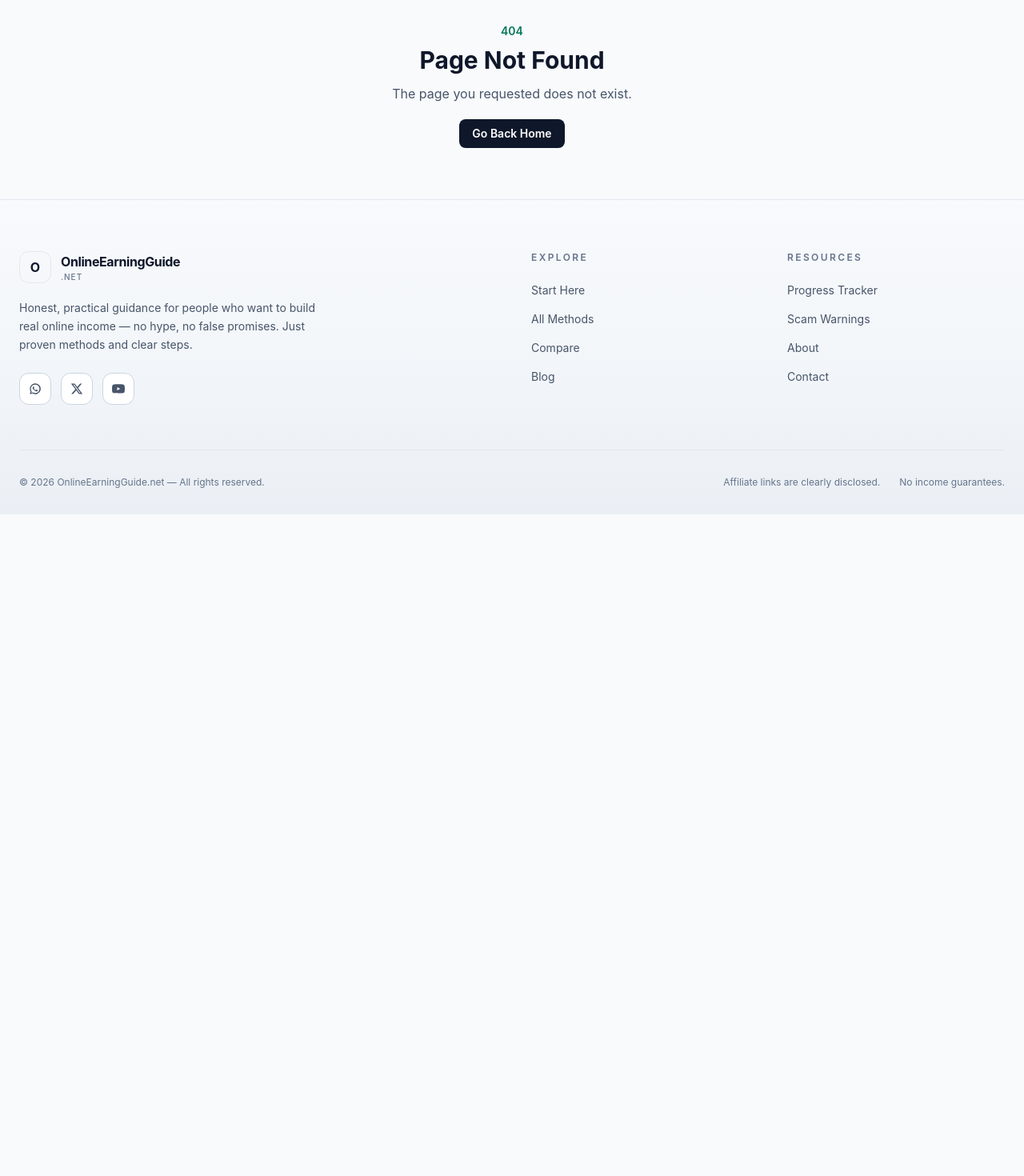
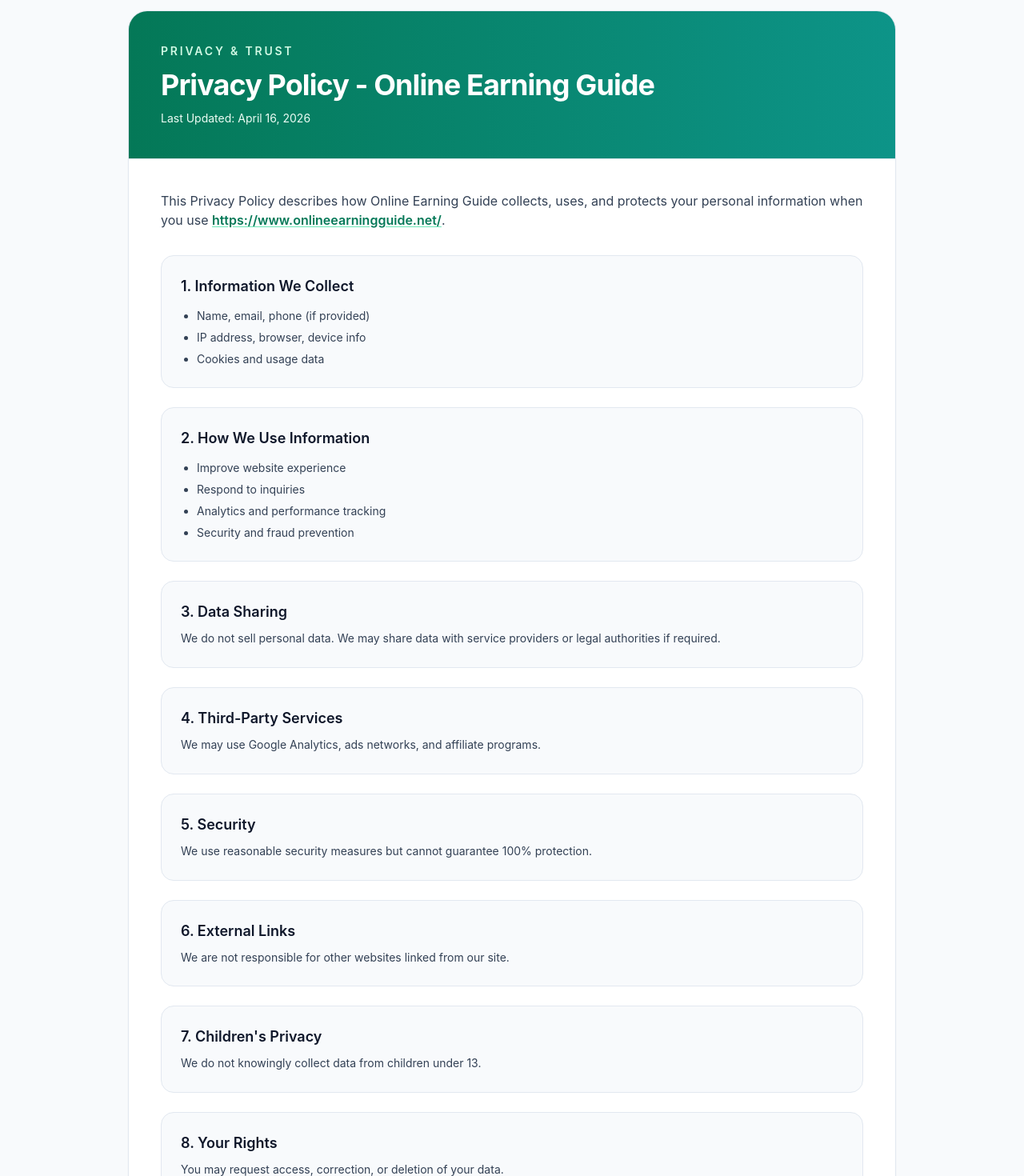
Before and after one commit to abdullah2310ishaq/dummy_site, a React (Vite) app in the folder tailwind-app/: page /privacy-policy in a window 1280 px wide. Shown: the part 100-1570 px from the top of the page at 80% size. Before the commit the page ends 800 px from the top, so only its background shows below. Built offline with nearby package versions, Linux system fonts and the light colour scheme.

Commit message:
Add Privacy Policy page and link in SiteFooter for improved navigation

```diff
--- a/tailwind-app/src/App.jsx
+++ b/tailwind-app/src/App.jsx
@@ -9,6 +9,7 @@ import HomePage from './pages/HomePage'
 import NotFoundPage from './pages/NotFoundPage'
 import PostDetailPage from './pages/PostDetailPage'
 import ProgressPage from './pages/ProgressPage'
+import PrivacyPolicyPage from './pages/PrivacyPolicyPage'
 import ScamWarningsPage from './pages/ScamWarningsPage'
 import StartHerePage from './pages/StartHerePage'
 import ComparePage from './pages/ComparePage'
@@ -28,6 +29,7 @@ function App() {
         <Route path="/scam-warnings" element={<ScamWarningsPage />} />
         <Route path="/about" element={<AboutPage />} />
         <Route path="/contact" element={<ContactPage />} />
+        <Route path="/privacy-policy" element={<PrivacyPolicyPage />} />
         <Route path="/home" element={<Navigate to="/" replace />} />
         <Route path="*" element={<NotFoundPage />} />
       </Route>
--- a/tailwind-app/src/components/layout/SiteFooter.jsx
+++ b/tailwind-app/src/components/layout/SiteFooter.jsx
@@ -17,6 +17,7 @@ const footerLinks = [
       { label: 'Scam Warnings', to: '/scam-warnings' },
       { label: 'About', to: '/about' },
       { label: 'Contact', to: '/contact' },
+      { label: 'Privacy Policy', to: '/privacy-policy' },
     ],
   },
 ]
@@ -97,7 +98,10 @@ export default function SiteFooter() {
           <p className="text-xs text-slate-500">
             &copy; {new Date().getFullYear()} OnlineEarningGuide.net — All rights reserved.
           </p>
-          <div className="flex gap-6">
+          <div className="flex flex-wrap items-center justify-center gap-6">
+            <Link to="/privacy-policy" className="text-xs text-slate-500 transition-colors hover:text-slate-700">
+              Privacy Policy
+            </Link>
             <span className="text-xs text-slate-500">Affiliate links are clearly disclosed.</span>
             <span className="text-xs text-slate-500">No income guarantees.</span>
           </div>
--- /dev/null
+++ b/tailwind-app/src/pages/PrivacyPolicyPage.jsx
@@ -0,0 +1,94 @@
+const policySections = [
+  {
+    title: '1. Information We Collect',
+    points: ['Name, email, phone (if provided)', 'IP address, browser, device info', 'Cookies and usage data'],
+  },
+  {
+    title: '2. How We Use Information',
+    points: [
+      'Improve website experience',
+      'Respond to inquiries',
+      'Analytics and performance tracking',
+      'Security and fraud prevention',
+    ],
+  },
+  {
+    title: '3. Data Sharing',
+    description:
+      'We do not sell personal data. We may share data with service providers or legal authorities if required.',
+  },
+  {
+    title: '4. Third-Party Services',
+    description: 'We may use Google Analytics, ads networks, and affiliate programs.',
+  },
+  {
+    title: '5. Security',
+    description: 'We use reasonable security measures but cannot guarantee 100% protection.',
+  },
+  {
+    title: '6. External Links',
+    description: 'We are not responsible for other websites linked from our site.',
+  },
+  {
+    title: "7. Children's Privacy",
+    description: 'We do not knowingly collect data from children under 13.',
+  },
+  {
+    title: '8. Your Rights',
+    description: 'You may request access, correction, or deletion of your data.',
+  },
+  {
+    title: '9. Contact',
+    description: 'Email: virtualtech42@gmail.com',
+  },
+]
+
+export default function PrivacyPolicyPage() {
+  return (
+    <div className="bg-slate-50">
+      <section className="mx-auto max-w-5xl px-4 py-12 sm:px-6 lg:px-8">
+        <div className="overflow-hidden rounded-3xl border border-slate-200 bg-white shadow-sm">
+          <div className="border-b border-slate-200 bg-gradient-to-r from-emerald-700 to-teal-600 px-6 py-10 text-white sm:px-10">
+            <p className="text-sm font-semibold uppercase tracking-[0.2em] text-emerald-100">Privacy & Trust</p>
+            <h1 className="mt-3 text-3xl font-bold tracking-tight sm:text-4xl">Privacy Policy - Online Earning Guide</h1>
+            <p className="mt-3 text-sm text-emerald-50">Last Updated: April 16, 2026</p>
+          </div>
+
+          <div className="px-6 py-8 sm:px-10 sm:py-10">
+            <p className="text-sm leading-relaxed text-slate-700 sm:text-base">
+              This Privacy Policy describes how Online Earning Guide collects, uses, and protects your personal
+              information when you use{' '}
+              <a
+                href="https://www.onlineearningguide.net/"
+                target="_blank"
+                rel="noopener noreferrer"
+                className="font-semibold text-emerald-700 underline decoration-emerald-300 underline-offset-2"
+              >
+                https://www.onlineearningguide.net/
+              </a>
+              .
+            </p>
+
+            <div className="mt-8 space-y-6">
+              {policySections.map((section) => (
+                <article key={section.title} className="rounded-2xl border border-slate-200 bg-slate-50 p-5 sm:p-6">
+                  <h2 className="text-lg font-semibold text-slate-900">{section.title}</h2>
+
+                  {section.description ? <p className="mt-2 text-sm leading-relaxed text-slate-700">{section.description}</p> : null}
+
+                  {section.points ? (
+                    <ul className="mt-3 list-disc space-y-1 pl-5 text-sm leading-relaxed text-slate-700">
+                      {section.points.map((point) => (
+                        <li key={point}>{point}</li>
+                      ))}
+                    </ul>
+                  ) : null}
+                </article>
+              ))}
+            </div>
+          </div>
+        </div>
+      </section>
+    </div>
+  )
+}
```
